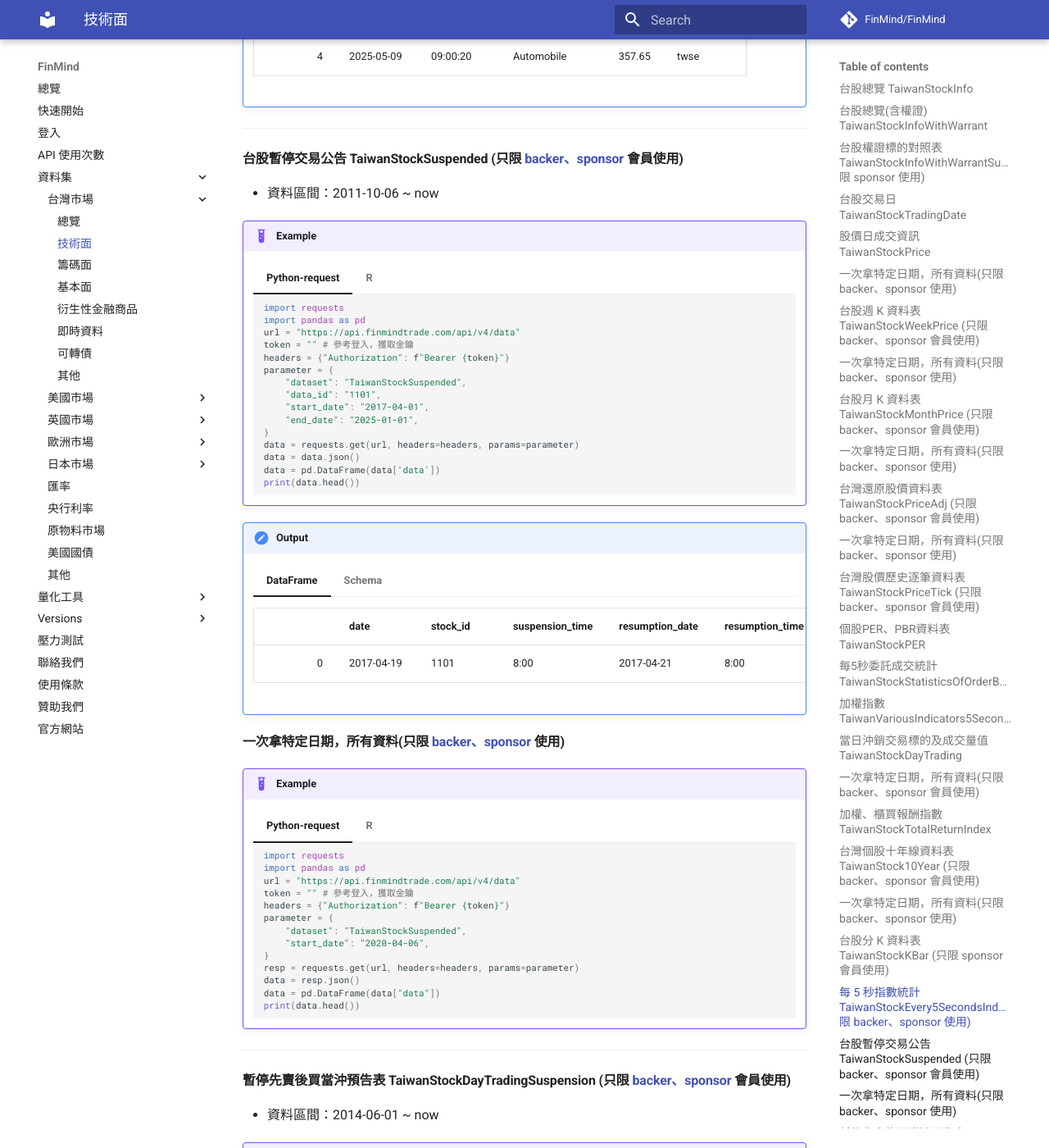
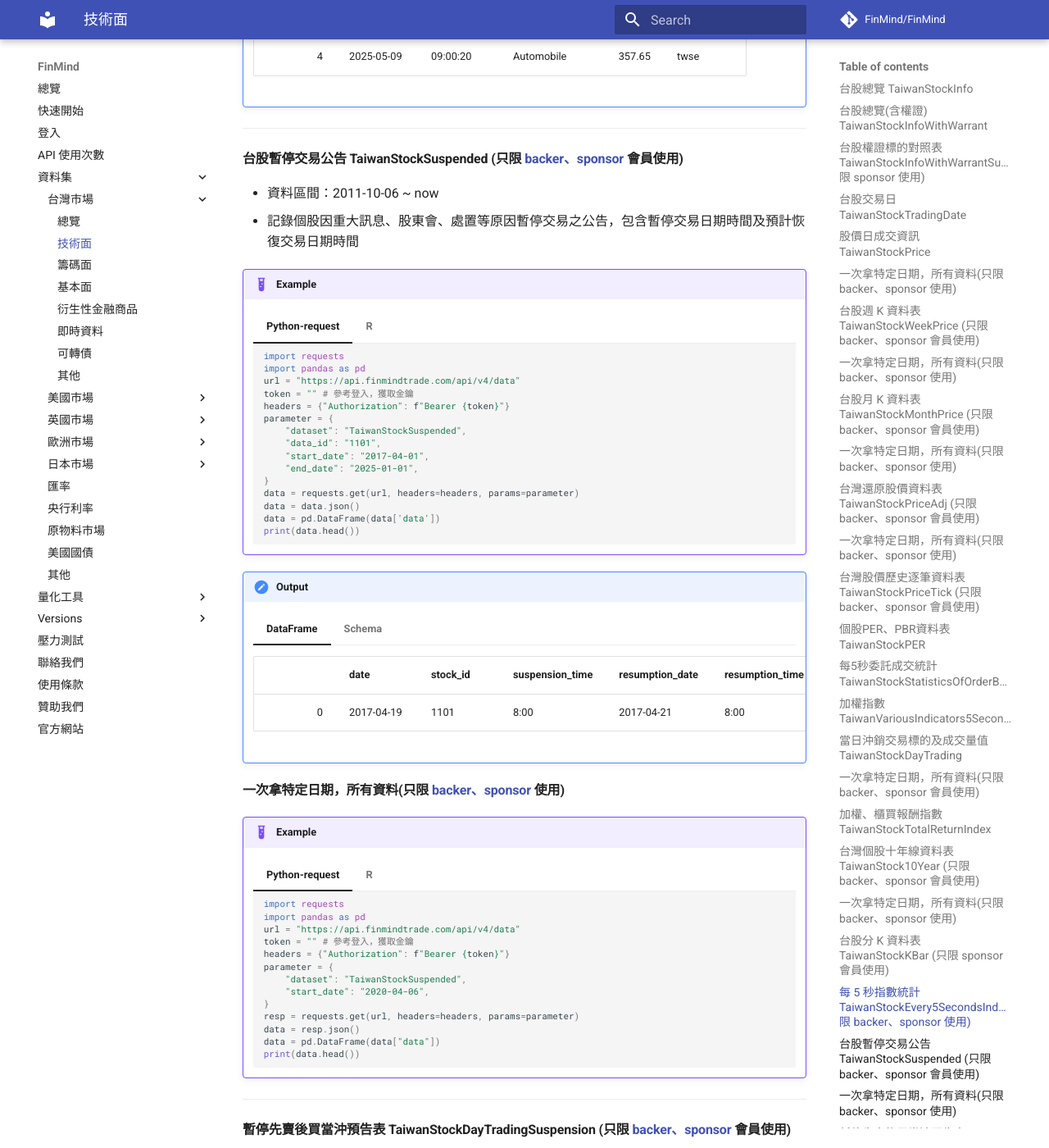
Before and after one commit to FinMind/FinMind-Doc, an MkDocs documentation site: the page built from docs/tutor/TaiwanMarket/Technical.md, in a window 1280 px wide and 1400 px high, scrolled down 19677 px. Shown: the whole window at 82% size. Built offline with MkDocs 1.6.1 and Material for MkDocs 9.7.7, drawn with Linux system fonts in a browser that asks for light colours; comment, search, counter and statistics services are not loaded; some of the changed text lies outside the part shown.

Commit message:
Add dataset descriptions for TaiwanStockSuspended and TaiwanStockDayTradingSuspension
Co-Authored-By: Claude Opus 4.5 <noreply@anthropic.com>

```diff
--- a/docs/tutor/TaiwanMarket/Technical.md
+++ b/docs/tutor/TaiwanMarket/Technical.md
@@ -1873,6 +1873,7 @@
 #### 台股暫停交易公告 TaiwanStockSuspended (只限 [backer、sponsor](https://finmindtrade.com/analysis/#/Sponsor/sponsor) 會員使用)
 
 - 資料區間：2011-10-06 ~ now
+- 記錄個股因重大訊息、股東會、處置等原因暫停交易之公告，包含暫停交易日期時間及預計恢復交易日期時間
 
 !!! example
     === "Python-request"
@@ -1973,6 +1974,7 @@
 #### 暫停先賣後買當沖預告表 TaiwanStockDayTradingSuspension (只限 [backer、sponsor](https://finmindtrade.com/analysis/#/Sponsor/sponsor) 會員使用)
 
 - 資料區間：2014-06-01 ~ now
+- 記錄個股暫停「先賣後買」當日沖銷交易之預告，常見原因包含除權、除息等，包含暫停期間起訖日期
 
 !!! example
     === "Python-request"
```
